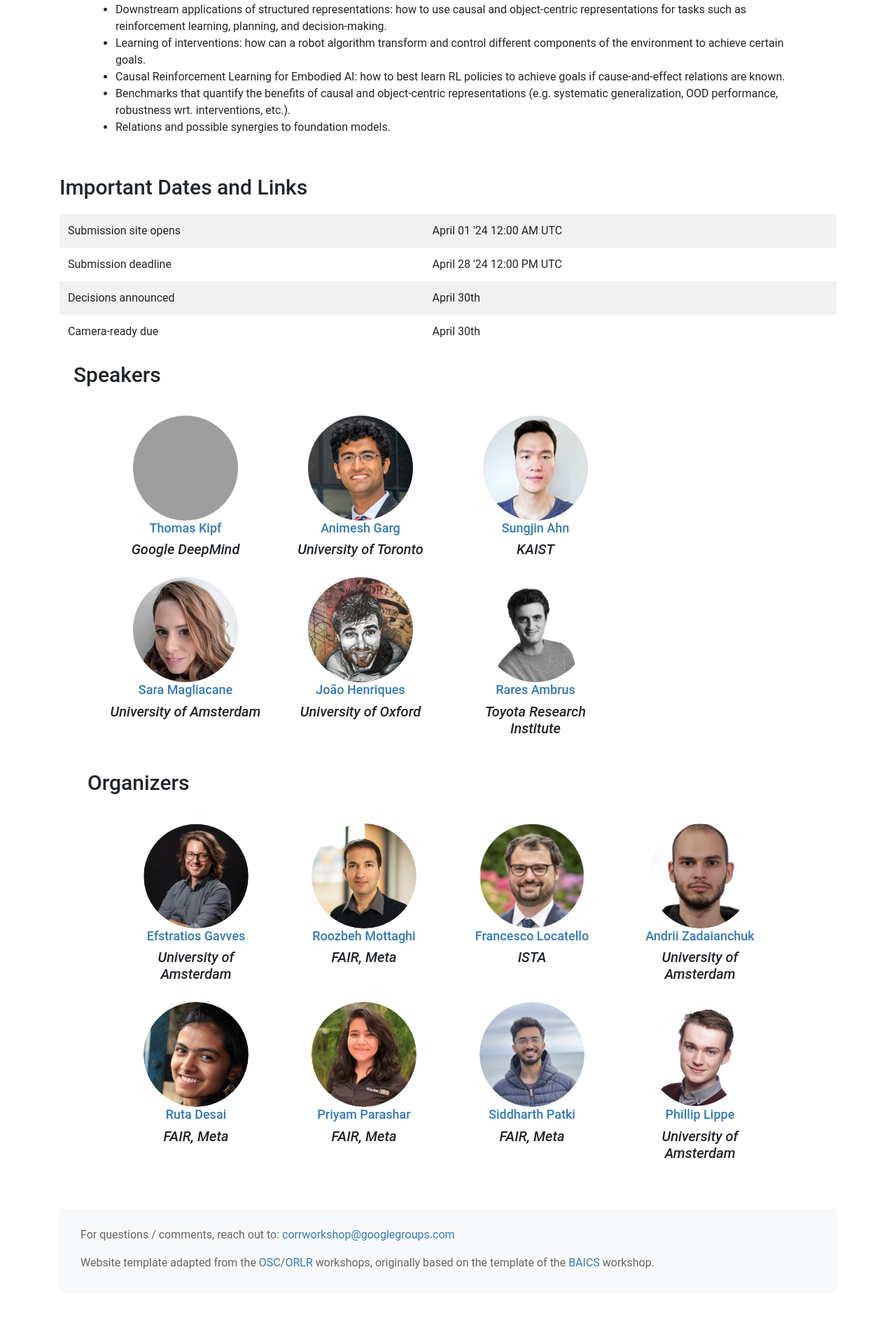
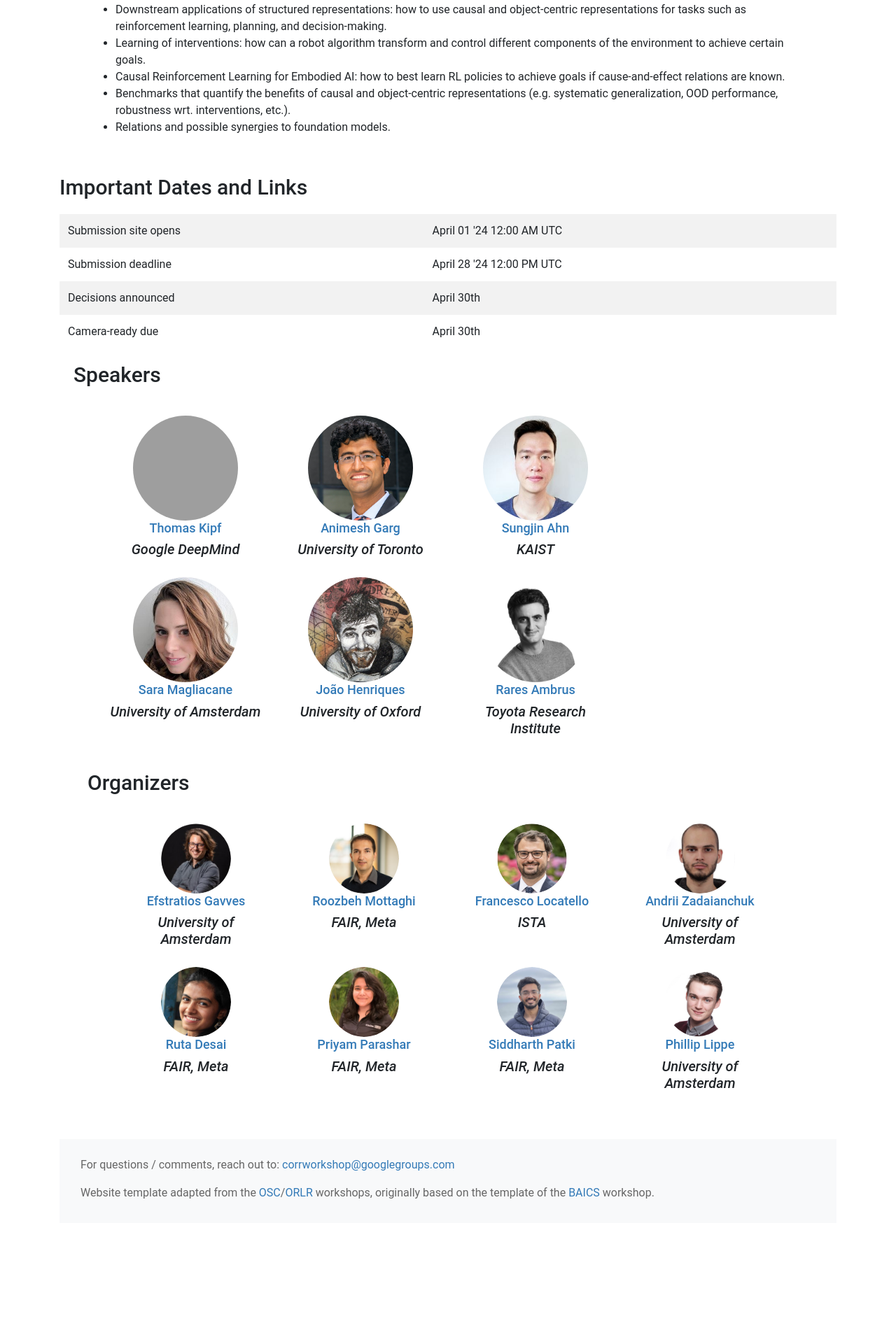
Before and after one commit to corrworkshop/corrworkshop.github.io, a Jekyll site: the page built from index.html, in a window 1280 px wide. Shown: the part 1151-3059 px from the top of the page at 70% size. Built offline with Jekyll 4.4.1, drawn with Linux system fonts in a browser that asks for light colours; nearby versions of some CDN libraries; after the commit the page ends 2959 px from its top, so only the background shows below that; grey boxes are pictures that could not be loaded.

Commit message:
Update index.html

```diff
--- a/index.html
+++ b/index.html
@@ -168,7 +168,7 @@ layout: coverpage
       <div class="container">
         <div class="row wow fadeInRightBig" data-animation-delay="200">
           <div class="col-sm-3 wow fadeInRightBig" data-animation-delay="200">
-            <center><img class="img-responsive img-rounded" style="border-radius: 50%" height="150" width="150"
+            <center><img class="img-responsive img-rounded" style="border-radius: 50%" height="100" width="100"
                 src="images/organizers/efstratiosgavves.png" alt=""></center>
             <a href="https://www.egavves.com/">
               <h4 class="section-heading">
@@ -180,7 +180,7 @@ layout: coverpage
             </h5>
           </div>
           <div class="col-sm-3 wow fadeInRightBig" data-animation-delay="200">
-            <center><img class="img-responsive img-rounded" style="border-radius: 50%" height="150" width="150"
+            <center><img class="img-responsive img-rounded" style="border-radius: 50%" height="100" width="100"
                 src="images/organizers/roozbehmottaghi.png" alt=""></center>
             <a href="https://roozbehm.info/">
               <h4 class="section-heading">
@@ -192,7 +192,7 @@ layout: coverpage
             </h5>
           </div>
           <div class="col-sm-3 wow fadeInRightBig" data-animation-delay="200">
-            <center><img class="img-responsive img-rounded" style="border-radius: 50%" height="150" width="150"
+            <center><img class="img-responsive img-rounded" style="border-radius: 50%" height="100" width="100"
                 src="images/organizers/francescolocatello.png" alt=""></center>
             <a href="https://www.francescolocatello.com/">
               <h4 class="section-heading">
@@ -204,7 +204,7 @@ layout: coverpage
             </h5>
           </div>
           <div class="col-sm-3 wow fadeInRightBig" data-animation-delay="200">
-            <center><img class="img-responsive img-rounded" style="border-radius: 50%" height="150" width="150"
+            <center><img class="img-responsive img-rounded" style="border-radius: 50%" height="100" width="100"
                 src="images/organizers/andriizadaianchuk.png" alt=""></center>
             <a href="https://zadaianchuk.github.io/">
               <h4 class="section-heading">
@@ -218,7 +218,7 @@ layout: coverpage
         </div>
         <div class="row wow fadeInRightBig animated animated" data-animation-delay="200" style="visibility: visible;">
           <div class="col-sm-3 wow fadeInRightBig" data-animation-delay="200">
-            <center><img class="img-responsive img-rounded" style="border-radius: 50%" height="150" width="150"
+            <center><img class="img-responsive img-rounded" style="border-radius: 50%" height="100" width="100"
                 src="images/organizers/rutadesai.png" alt=""></center>
             <a href="https://rutadesai.github.io/">
               <h4 class="section-heading">
@@ -230,7 +230,7 @@ layout: coverpage
             </h5>
           </div>
           <div class="col-sm-3 wow fadeInRightBig" data-animation-delay="200">
-            <center><img class="img-responsive img-rounded" style="border-radius: 50%" height="150" width="150"
+            <center><img class="img-responsive img-rounded" style="border-radius: 50%" height="100" width="100"
                 src="images/organizers/priyamparashar.png" alt=""></center>
             <a href="https://acsweb.ucsd.edu/~pparasha/">
               <h4 class="section-heading">
@@ -242,7 +242,7 @@ layout: coverpage
             </h5>
           </div>
           <div class="col-sm-3 wow fadeInRightBig" data-animation-delay="200">
-            <center><img class="img-responsive img-rounded" style="border-radius: 50%" height="150" width="150"
+            <center><img class="img-responsive img-rounded" style="border-radius: 50%" height="100" width="100"
                 src="images/organizers/siddharthpatki.png" alt=""></center>
             <a href="https://spatki.gitlab.io/">
               <h4 class="section-heading">
@@ -254,7 +254,7 @@ layout: coverpage
             </h5>
           </div>
           <div class="col-sm-3 wow fadeInRightBig" data-animation-delay="200">
-            <center><img class="img-responsive img-rounded" style="border-radius: 50%" height="150" width="150" src="images/organizers/philliplippe.png"
+            <center><img class="img-responsive img-rounded" style="border-radius: 50%" height="100" width="100" src="images/organizers/philliplippe.png"
                 alt="" object-position="0 0"></center>
             <a href="https://phlippe.github.io">
               <h4 class="section-heading">
```
